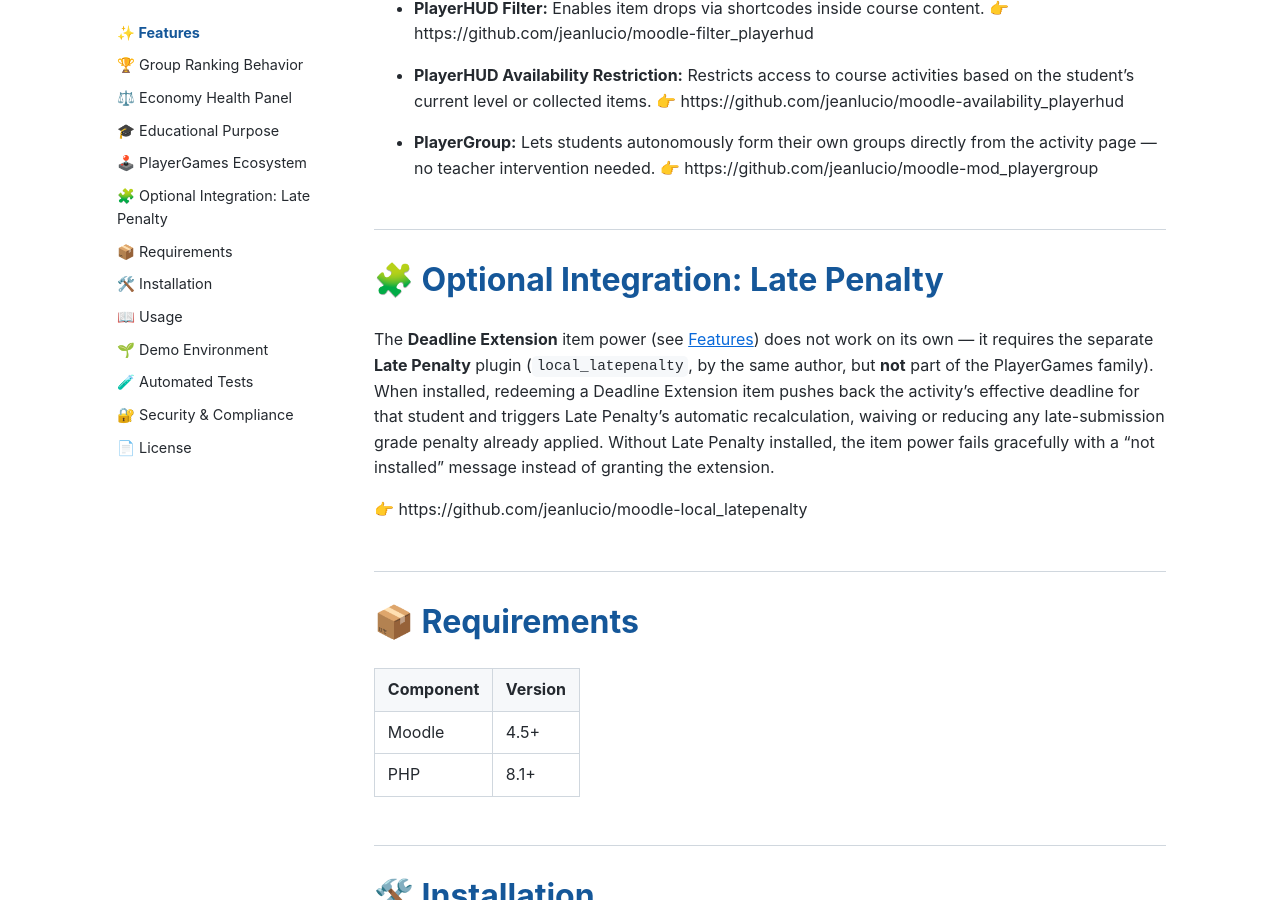
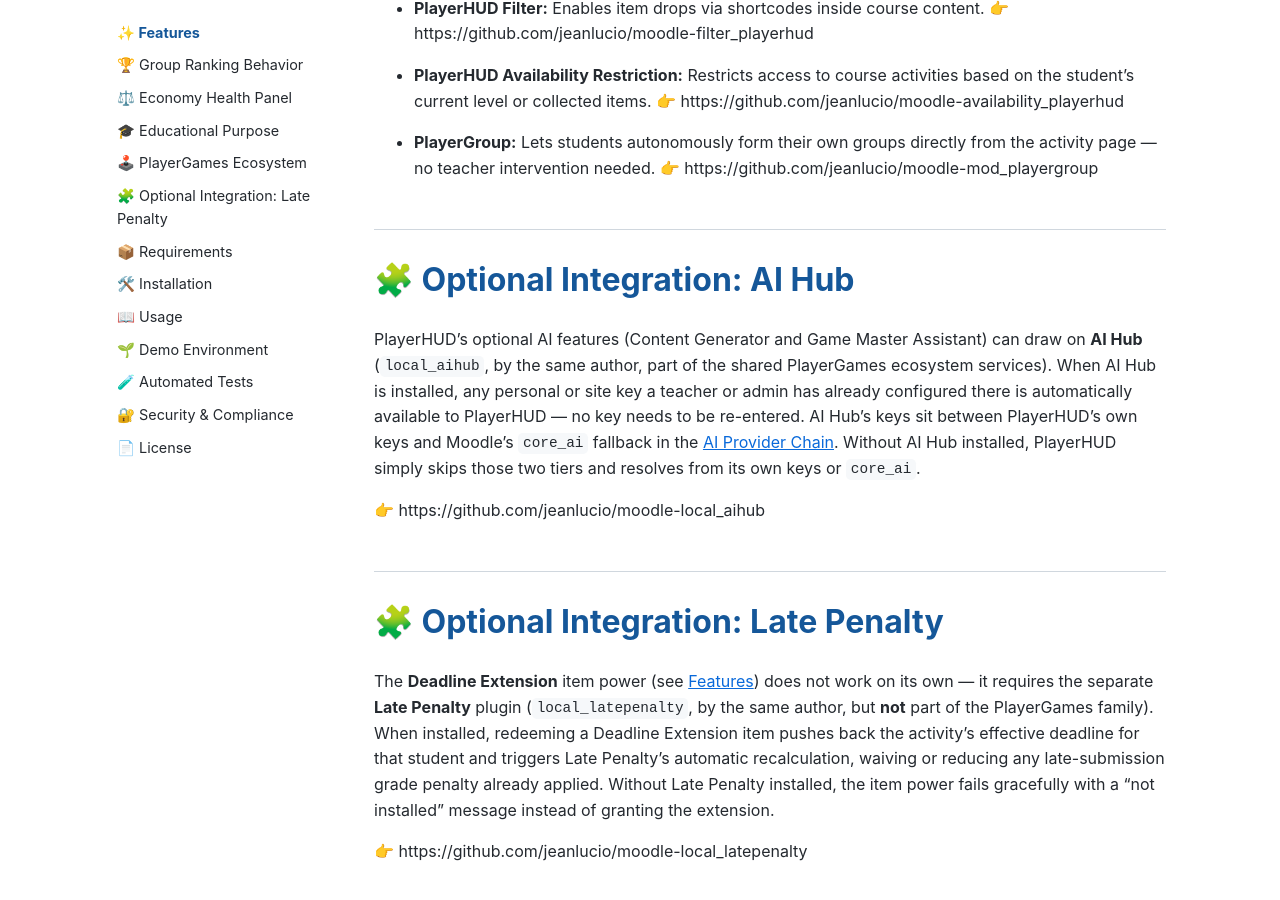
Before and after one commit to jeanlucio/moodle-block_playerhud, a Jekyll site: the page built from docs/index.md, in a window 1280 px wide and 900 px high, scrolled down 4571 px. Built offline with Jekyll 4.4.1, drawn with Linux system fonts in a browser that asks for light colours.

Commit message:
document the AI Hub optional integration
PlayerHUD's AI provider chain already resolves personal and site keys
configured in the sibling AI Hub plugin (local_aihub) before falling
back to core_ai, but this was never documented as its own topic.

```diff
--- /dev/null
+++ b/docs/en/aihub.md
@@ -0,0 +1,5 @@
+# 🧩 Optional Integration: AI Hub
+
+PlayerHUD's optional AI features (Content Generator and Game Master Assistant) can draw on **AI Hub** (`local_aihub`, by the same author, part of the shared PlayerGames ecosystem services). When AI Hub is installed, any personal or site key a teacher or admin has already configured there is automatically available to PlayerHUD — no key needs to be re-entered. AI Hub's keys sit between PlayerHUD's own keys and Moodle's `core_ai` fallback in the [AI Provider Chain](security.html#ai-provider-chain). Without AI Hub installed, PlayerHUD simply skips those two tiers and resolves from its own keys or `core_ai`.
+
+👉 https://github.com/jeanlucio/moodle-local_aihub
--- a/docs/index.md
+++ b/docs/index.md
@@ -40,6 +40,9 @@
 <span id="ecosystem"></span>
 {% include_relative en/ecosystem.md %}
 
+<span id="aihub"></span>
+{% include_relative en/aihub.md %}
+
 <span id="latepenalty"></span>
 {% include_relative en/latepenalty.md %}
 
```
Also changed, not shown: docs/pt.md (+3 -0 lines), docs/pt/aihub.md (added, +5 -0 lines).
